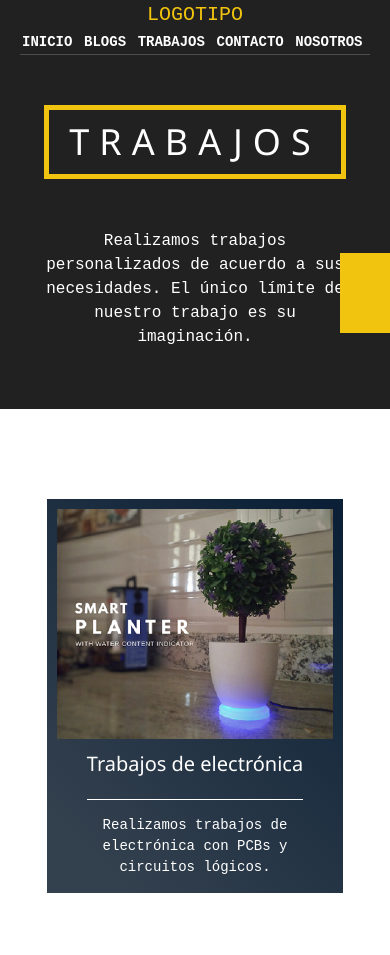
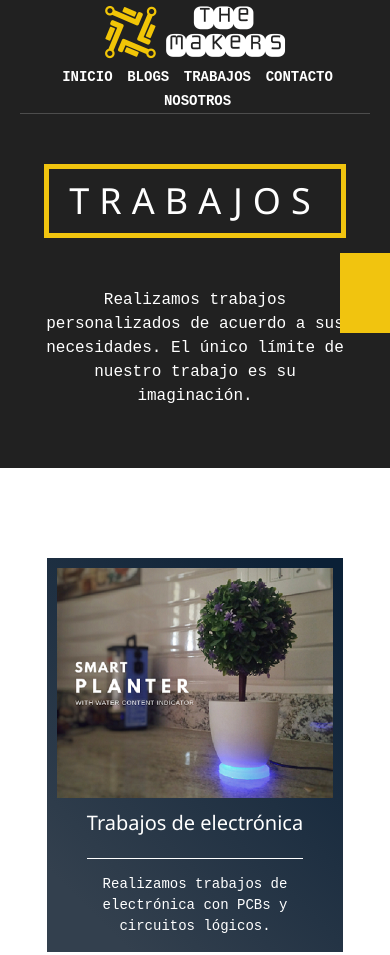
Before and after one commit to Cristian44-dev/Themakers, a website: page pages/trabajos.html in a window 390 px wide. Shown: the top 955 px of the page. Drawn offline with nearby package versions, Linux system fonts and the light colour scheme; some icons are missing.

Commit message:
Entrega Proyecto final 1

```diff
--- a/pages/trabajos.html
+++ b/pages/trabajos.html
@@ -17,10 +17,9 @@
 </head>
 <body>
     <div class="contenedor">
-    <div class="contenedor">
         <header class="header">
             <div class="menu">
-        <span class="menu__logotipo">LOGOTIPO</span>
+                <span class="menu__logotipo"><a href="../index.html"><img src="../img/logotipo.png" alt="logotipo" class="logo"></a></span>
                 <nav>
                     <a class="menu__enlace" href="../index.html">INICIO</a>
                     <a class="menu__enlace" href="blogs.html">BLOGS</a>
--- a/scss/miarchivoSCSS.scss
+++ b/scss/miarchivoSCSS.scss
@@ -41,7 +41,7 @@
     color:$color-principal;
 }
 .menu__enlace{
-    padding:30px 0px;
+    padding:30px 0px 60px 0px;
     text-decoration:none;
     color:white;
     font-weight:bold;
@@ -717,7 +717,7 @@ iframe{
 *********************************************/
 
 
-@media screen and (max-width:725px){
+@media screen and (max-width:821px){
     .menu{
         flex-direction: column;
     }
@@ -737,13 +737,25 @@ iframe{
     .menu__enlace{
         padding:0;
     }
+    nav{
+        text-align: center;
+    }
 }
 
-@media screen and (max-width:410px){
+@media screen and (max-width:530px){
     .portada__lista{
         margin-left:20px;
     }
+    .menu__enlace{
+        margin-left: 2px;
+        font-size: 14px;
+    }
+}
 
+@media screen and (max-width:370px){
+    .menu__enlace{
+        font-size:12px;
+    }
 }
 
 @media screen and (max-width:630px){
@@ -759,13 +771,11 @@ iframe{
     .menu{
         padding:0;
     }
-}
-@media screen and (max-width:410px){
-    .menu__enlace{
-        margin-left: 2px;
-        font-size: 14px;
+    .logo{
+        padding: 5px 0;
     }
 }
+
 /*********************************************
                 IFRAME
 *********************************************/
```
Also changed, not shown: index.html (+2 -3 lines), pages/blogs.html (+1 -3 lines), pages/contacto.html (+1 -2 lines), pages/nosotros.html (+1 -1 lines), css/miarchivoCSS.css, img/logotipo.png (added). Lines whose indentation alone changed are shown as unchanged.
